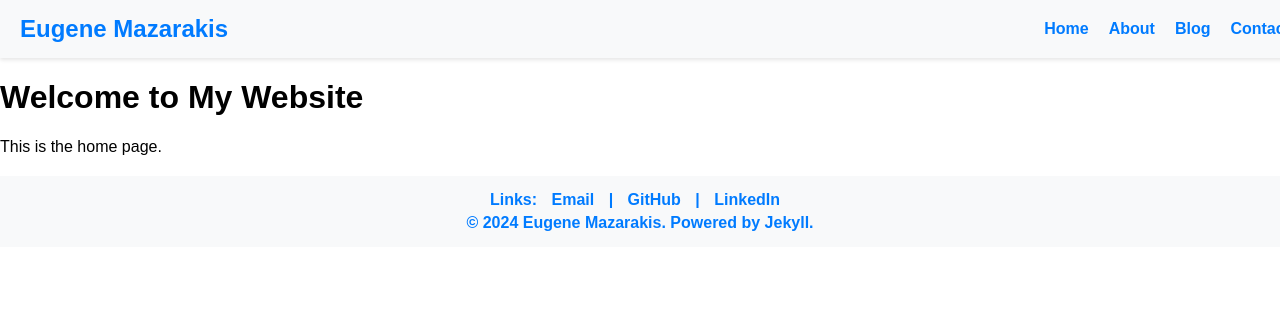
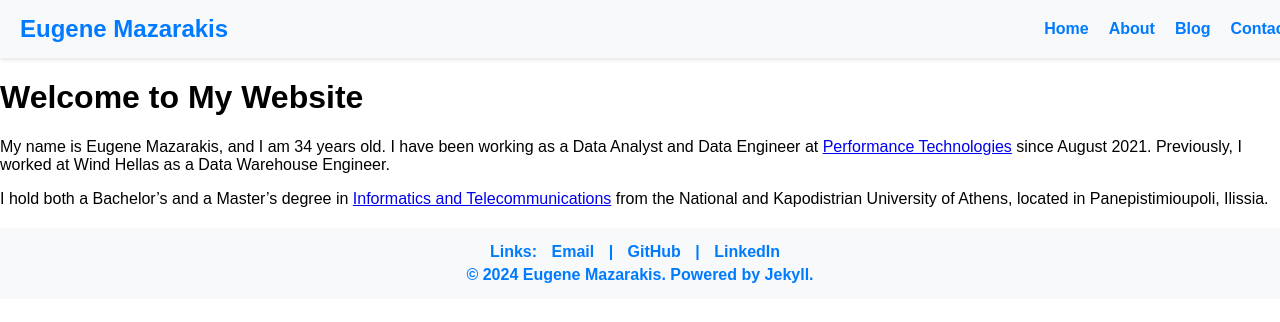
Before and after one commit to EMazarakis/EMazarakis.github.io, a Jekyll site: the page built from index.md, in a window 1280 px wide. Shown: the top 322 px of the page. Built offline with Jekyll 4.4.1, drawn with Linux system fonts in a browser that asks for light colours.

Commit message:
Update index.md

```diff
--- a/index.md
+++ b/index.md
@@ -5,4 +5,6 @@ title: Home
 
 # Welcome to My Website
 
-This is the home page.
+My name is Eugene Mazarakis, and I am 34 years old. I have been working as a Data Analyst and Data Engineer at [Performance Technologies](https://www.performance.gr/) since August 2021. Previously, I worked at Wind Hellas as a Data Warehouse Engineer.
+
+I hold both a Bachelor’s and a Master’s degree in [Informatics and Telecommunications](https://www.di.uoa.gr/) from the National and Kapodistrian University of Athens, located in Panepistimioupoli, Ilissia.
```
